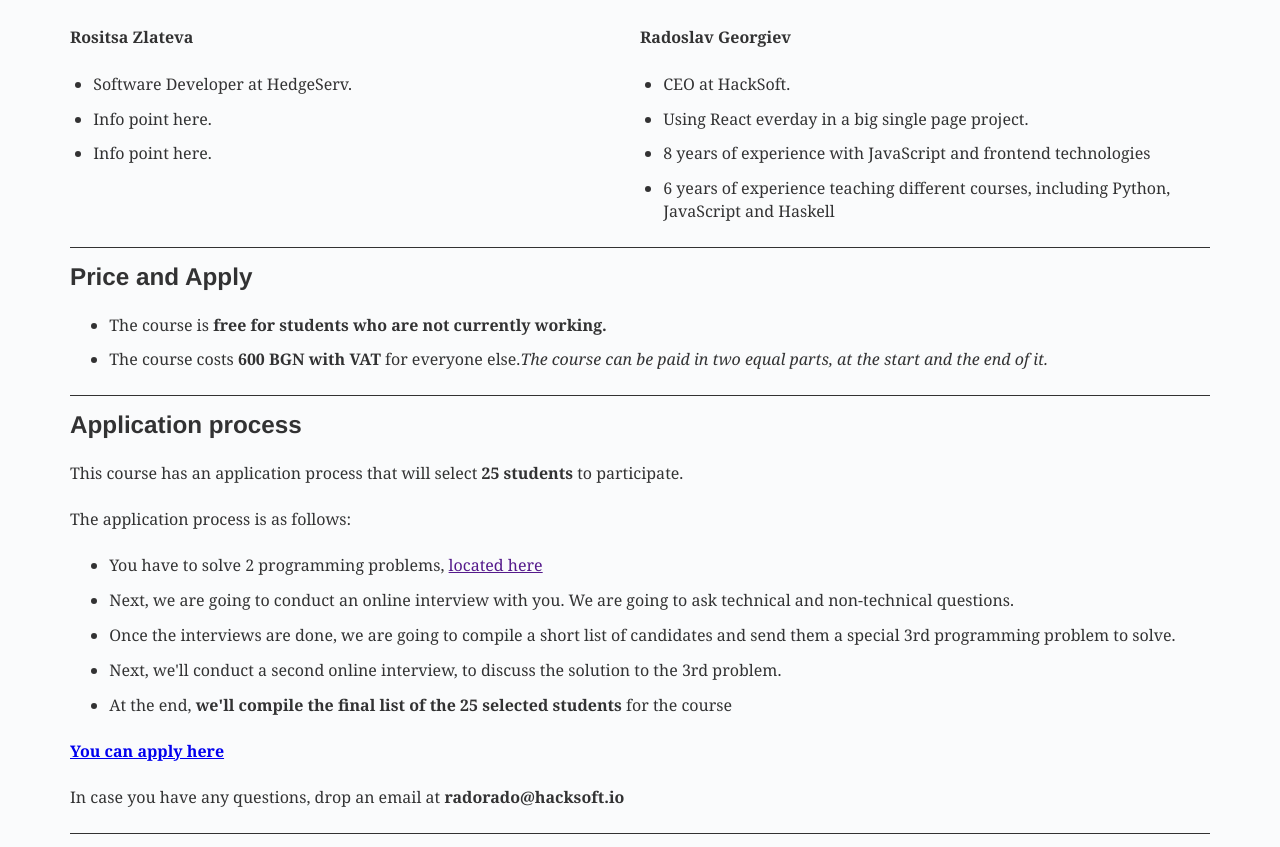
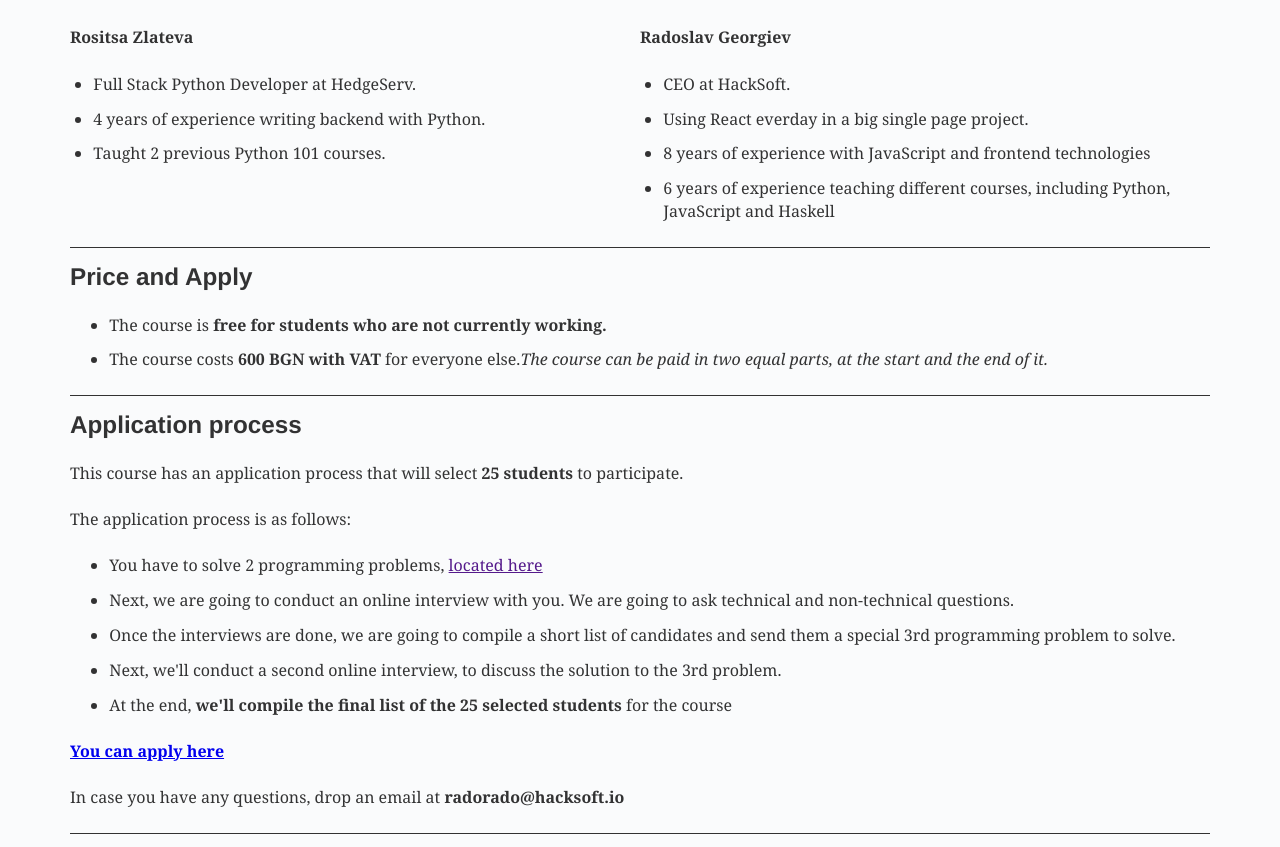
Before and after one commit to HackSoftware/programming-101-with-python-website, a Gatsby site: page / in a window 1280 px wide. Shown: the part 1716-2563 px from the top of the page. Built offline with nearby package versions, Linux system fonts and the light colour scheme; Gatsby itself is replaced by a stand-in of ours.

Commit message:
Update info points for Rosi

```diff
--- a/src/components/Teachers/index.js
+++ b/src/components/Teachers/index.js
@@ -12,9 +12,9 @@
         <div className={styles.TeacherInfo}>
           <p className={styles.TeacherName}>Rositsa Zlateva</p>
           <ul>
-            <li>Software Developer at HedgeServ.</li>
-            <li>Info point here.</li>
-            <li>Info point here.</li>
+            <li>Full Stack Python Developer at HedgeServ.</li>
+            <li>4 years of experience writing backend with Python.</li>
+            <li>Taught 2 previous Python 101 courses.</li>
           </ul>
         </div>
       </div>
```
